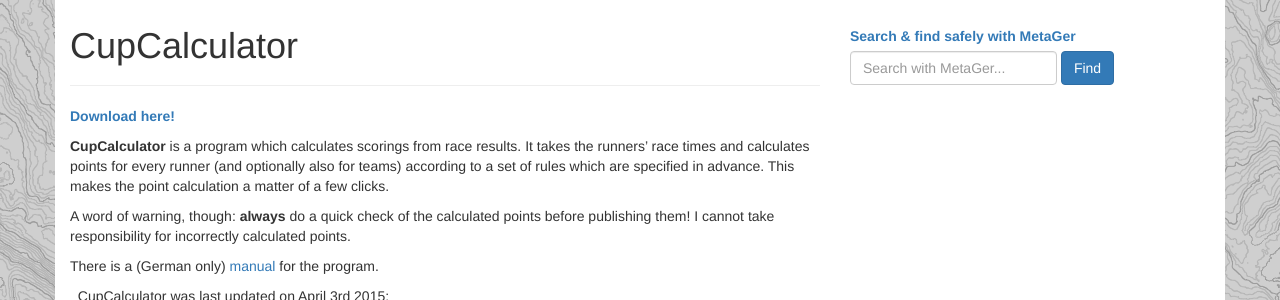
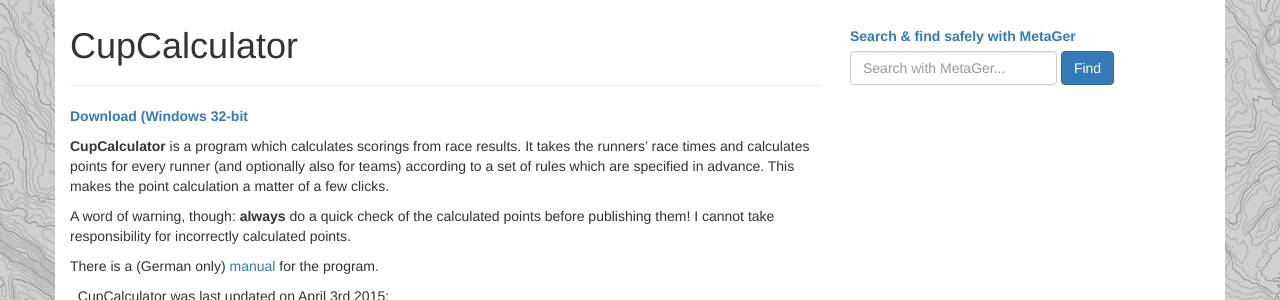
Before and after one commit to OpenOrienteering/OpenOrienteering.github.io, a Jekyll site: the page built from apps/cupcalculator/index.md, in a window 1280 px wide. Shown: the part 281-581 px from the top of the page. Built offline with Jekyll 4.4.1, drawn with Linux system fonts in a browser that asks for light colours.

Commit message:
Update CupCalculator download link

```diff
--- a/apps/cupcalculator/index.md
+++ b/apps/cupcalculator/index.md
@@ -5,10 +5,9 @@ date: 2011-10-28 21:19:45+00:00
 layout: page
 slug: cupcalculator
 title: CupCalculator
-wordpress_id: 24
 ---
 
-**[Download here!](https://sourceforge.net/projects/oorienteering/files/CupCalculator/)**
+**[Download (Windows 32-bit](https://github.com/OpenOrienteering/cupcalculator/releases/download/v1.1.2/OpenOrienteering-CupCalculator-1.1.2-Windows.zip)**
 
 **CupCalculator** is a program which calculates scorings from race results. It takes the runners' race times and calculates points for every runner (and optionally also for teams) according to a set of rules which are specified in advance. This makes the point calculation a matter of a few clicks.
 
```
